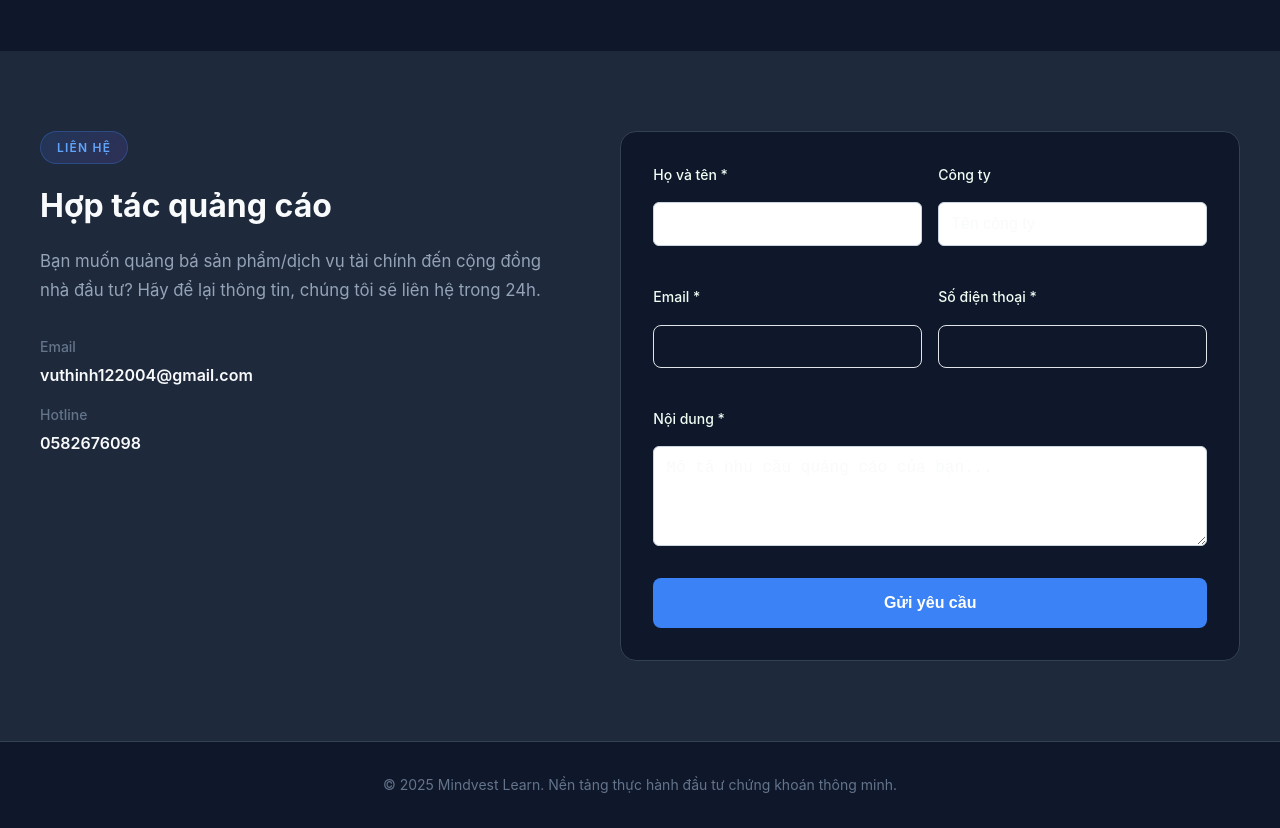
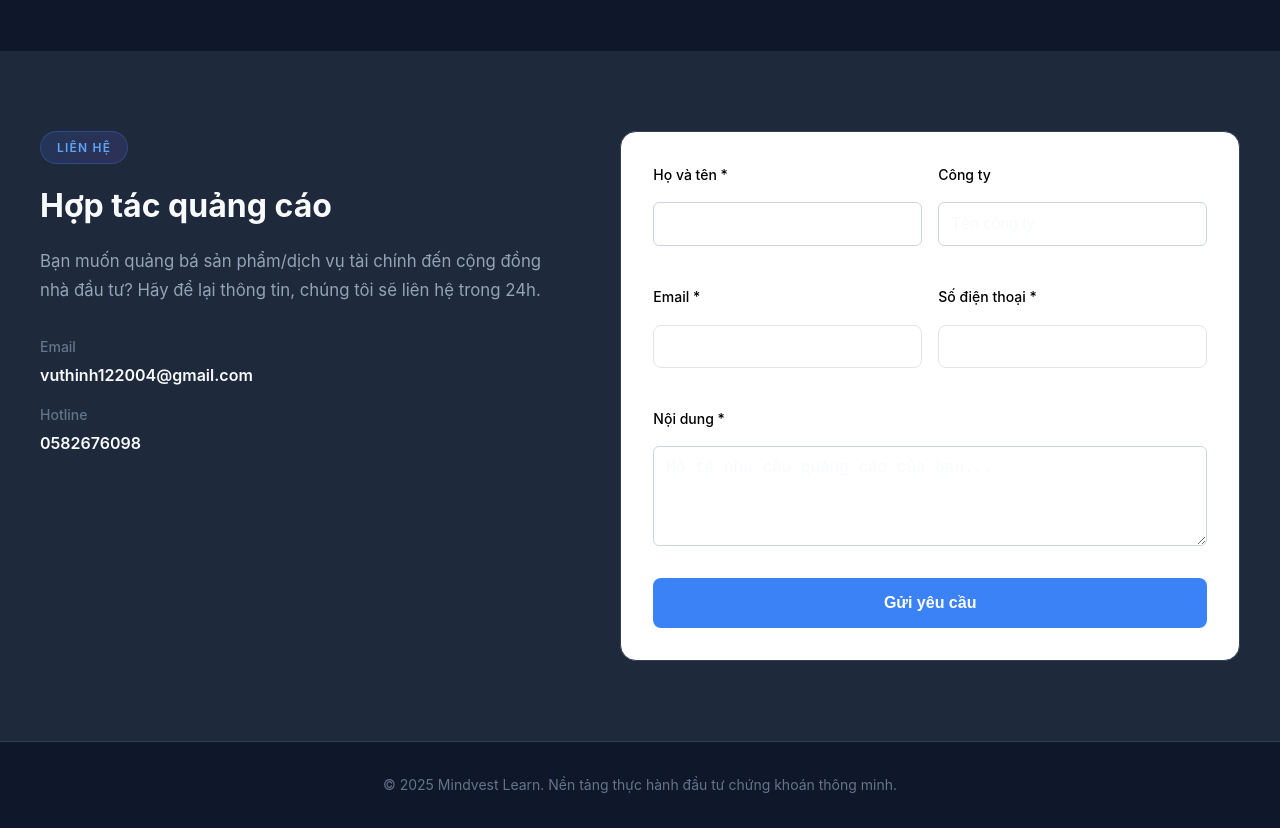
Before and after one commit to ThinhdanghocDE/Learning_stock_market_investing, a React (Vite) app in the folder frontend/: page / in a window 1280 px wide. Shown: the part 3320-4148 px from the top of the page. Built offline with nearby package versions, Linux system fonts and the light colour scheme; no server answers.

Commit message:
Sửa lại lỗi css trang chủ

```diff
--- a/frontend/src/pages/Admin/Admin.css
+++ b/frontend/src/pages/Admin/Admin.css
@@ -226,7 +226,7 @@
     display: block;
     font-size: 0.875rem;
     font-weight: 500;
-    color: #f0fdf4;
+    color: black;
     margin-bottom: 0.5rem;
 }
 
--- a/frontend/src/pages/Auth/Auth.css
+++ b/frontend/src/pages/Auth/Auth.css
@@ -8,7 +8,7 @@
 }
 
 .auth-container {
-  background-color: var(--bg-color);
+  background-color: white;
   border-radius: 1rem;
   box-shadow: var(--shadow-lg);
   padding: 3rem;
--- a/frontend/src/pages/Homepage/Homepage.css
+++ b/frontend/src/pages/Homepage/Homepage.css
@@ -701,7 +701,7 @@
 }
 
 .contact-form {
-    background-color: #0f172a;
+    background-color: white;
     border: 1px solid #334155;
     border-radius: 1rem;
     padding: 2rem;
--- a/frontend/src/pages/Trading/TradingPage.jsx
+++ b/frontend/src/pages/Trading/TradingPage.jsx
@@ -2254,12 +2254,14 @@ function TradingPage() {
     <div className="trading-page">
       <div className="page-header">
         <h1 className="page-title">Giao Dịch</h1>
+        {/* Tạm ẩn AI Coach button
         <button
           className="ai-coach-toggle-btn"
           onClick={() => setAiCoachOpen(!aiCoachOpen)}
         >
           {aiCoachOpen ? 'Đóng AI Coach' : 'Mở AI Coach'}
         </button>
+        */}
       </div>
 
       <div className="trading-controls">
```
Also changed, not shown: 1 other file (tests, documents, lock files or other folders).
